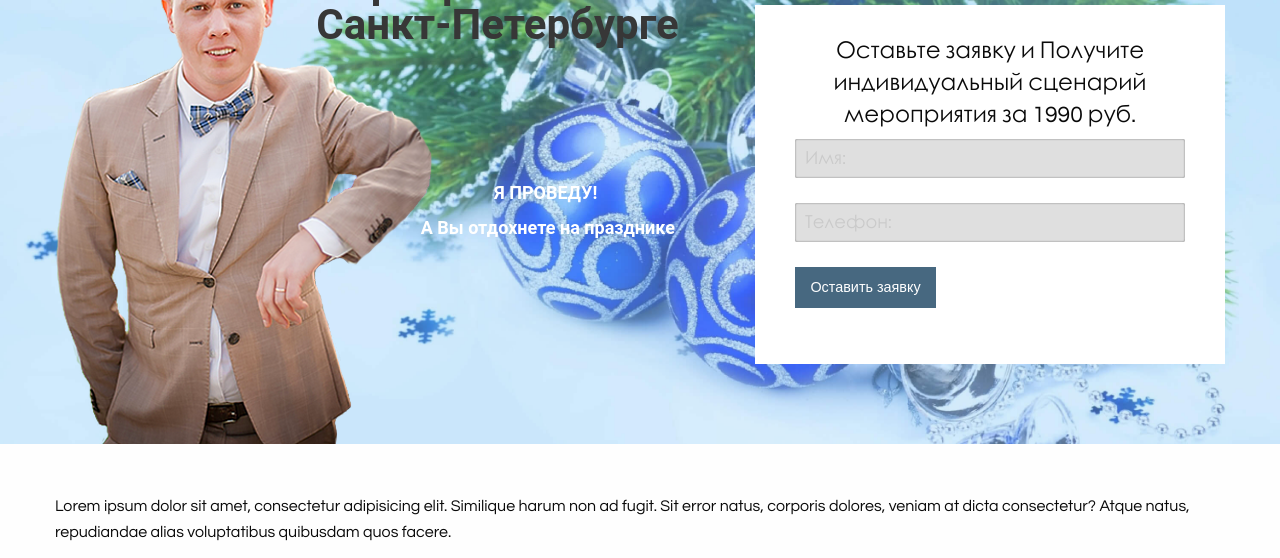
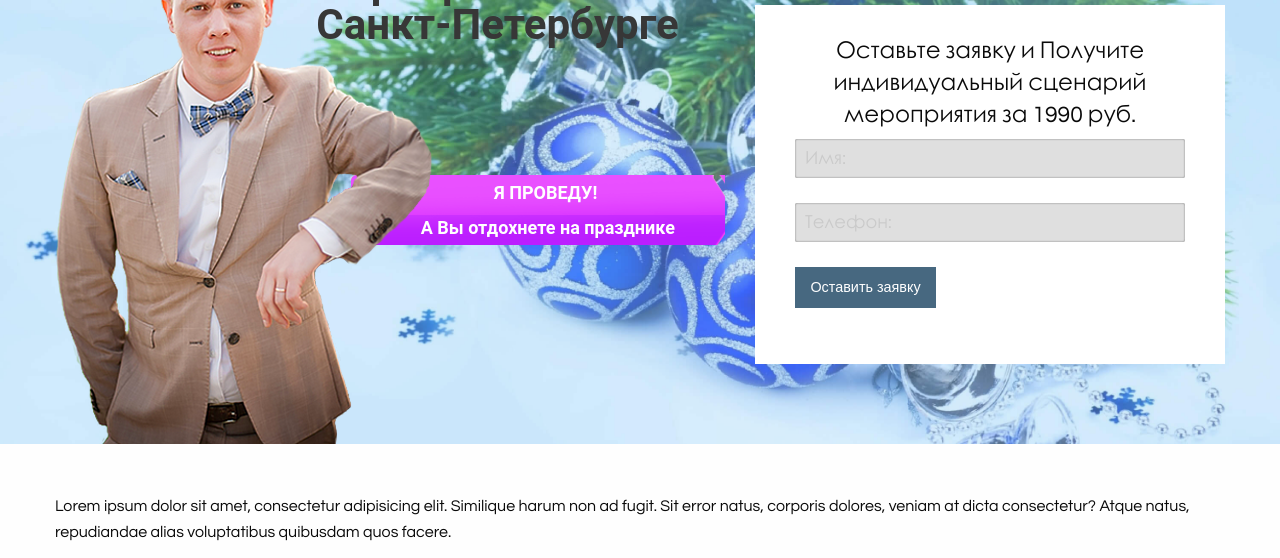
Before and after one commit to keybro/leading-events, a website: page index.html in a window 1280 px wide. Shown: the part 215-773 px from the top of the page. Drawn offline with nearby package versions, Linux system fonts and the light colour scheme; the site is published under a folder, as on GitHub Pages, so addresses that start at the root find nothing; a web font is replaced by a local one.

Commit message:
added styles arrow

```diff
--- a/assets/scss/_custom.scss
+++ b/assets/scss/_custom.scss
@@ -72,7 +72,7 @@
              line-height: 35px;
              font-weight: 600;
              padding: 0 50px 0 70px;
-             background-image: url("/assets/images/arrow.png");
+             background-image: url("../images/arrow.png");
          }
 }
     &__visual-large {
```
Also changed, not shown: assets/stylesheets/app.css.
